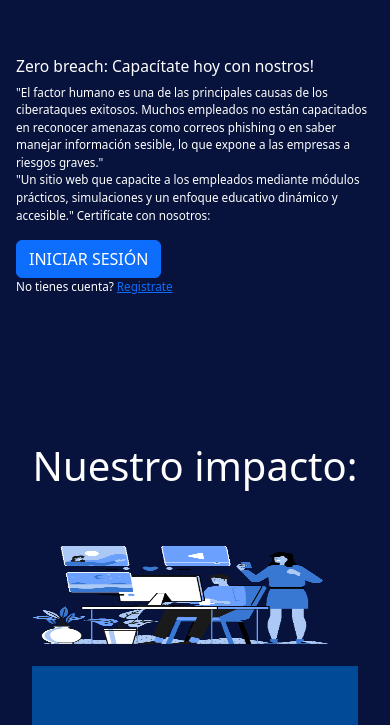
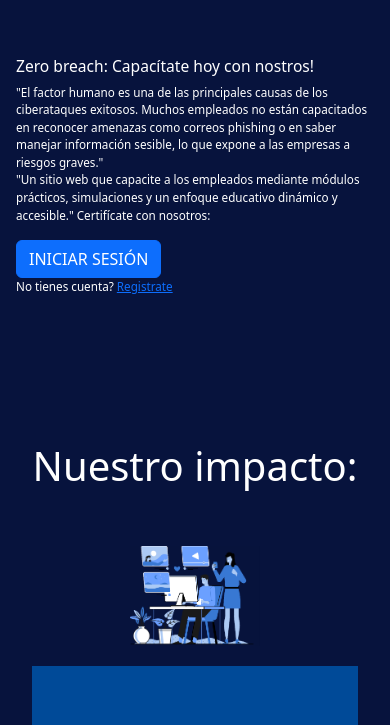
Before and after one commit to Fexxonn/ZerobreachSecurity, a plain HTML site: page index.html in a window 390 px wide. Shown: the part 1272-1997 px from the top of the page. Drawn offline with nearby package versions, Linux system fonts and the light colour scheme.

Commit message:
First Commit

```diff
--- a/style.css
+++ b/style.css
@@ -287,13 +287,15 @@ i {
 }
 
 @media screen and (max-width: 700px) {
-  .section_capacitate ,
+  .section_capacitate,
   .section_impacto div,
   .section_caso_real {
     flex-wrap: wrap;
-
   }
   section {
     padding: 1pc;
   }
+  section img {
+    object-fit: contain;
+  }
 }
```
